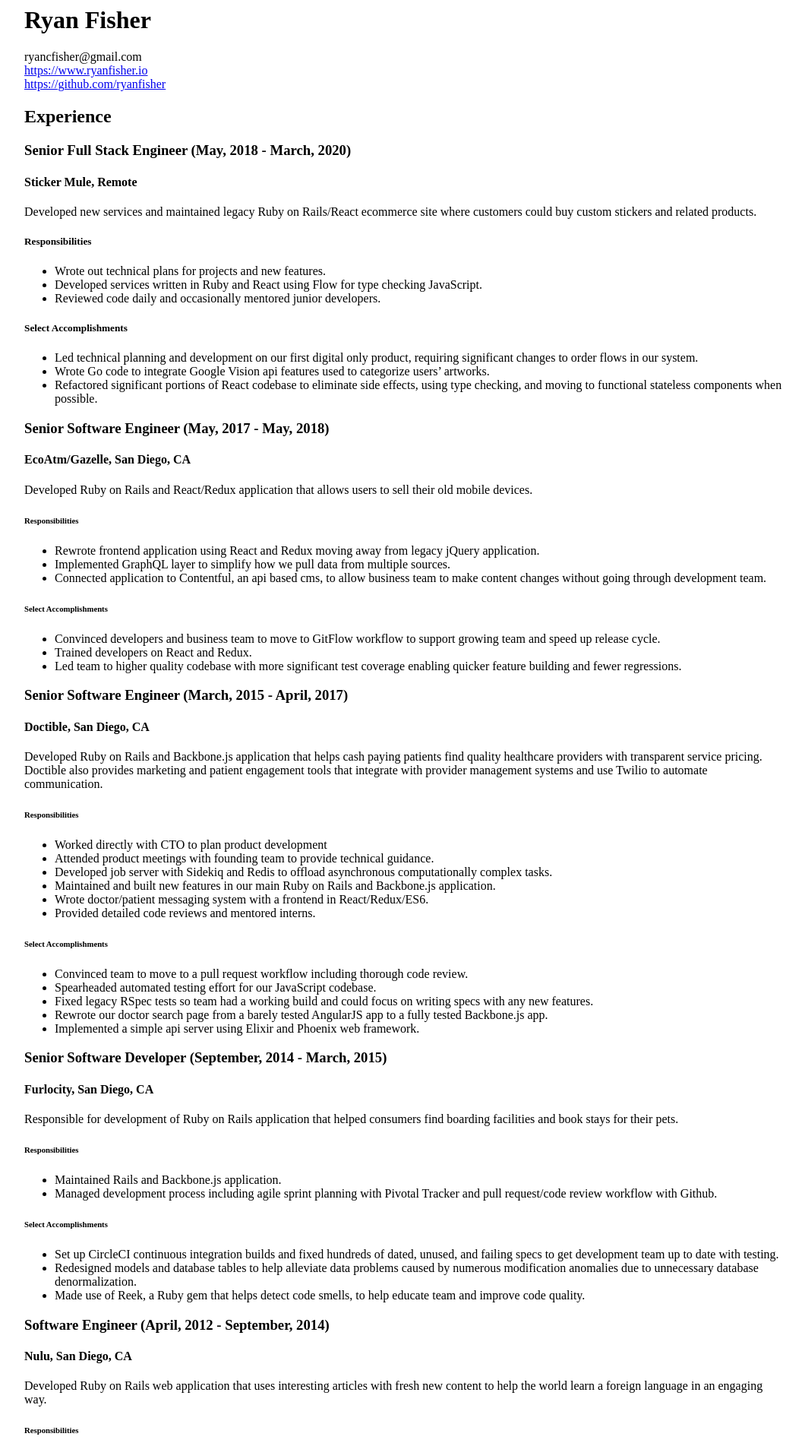
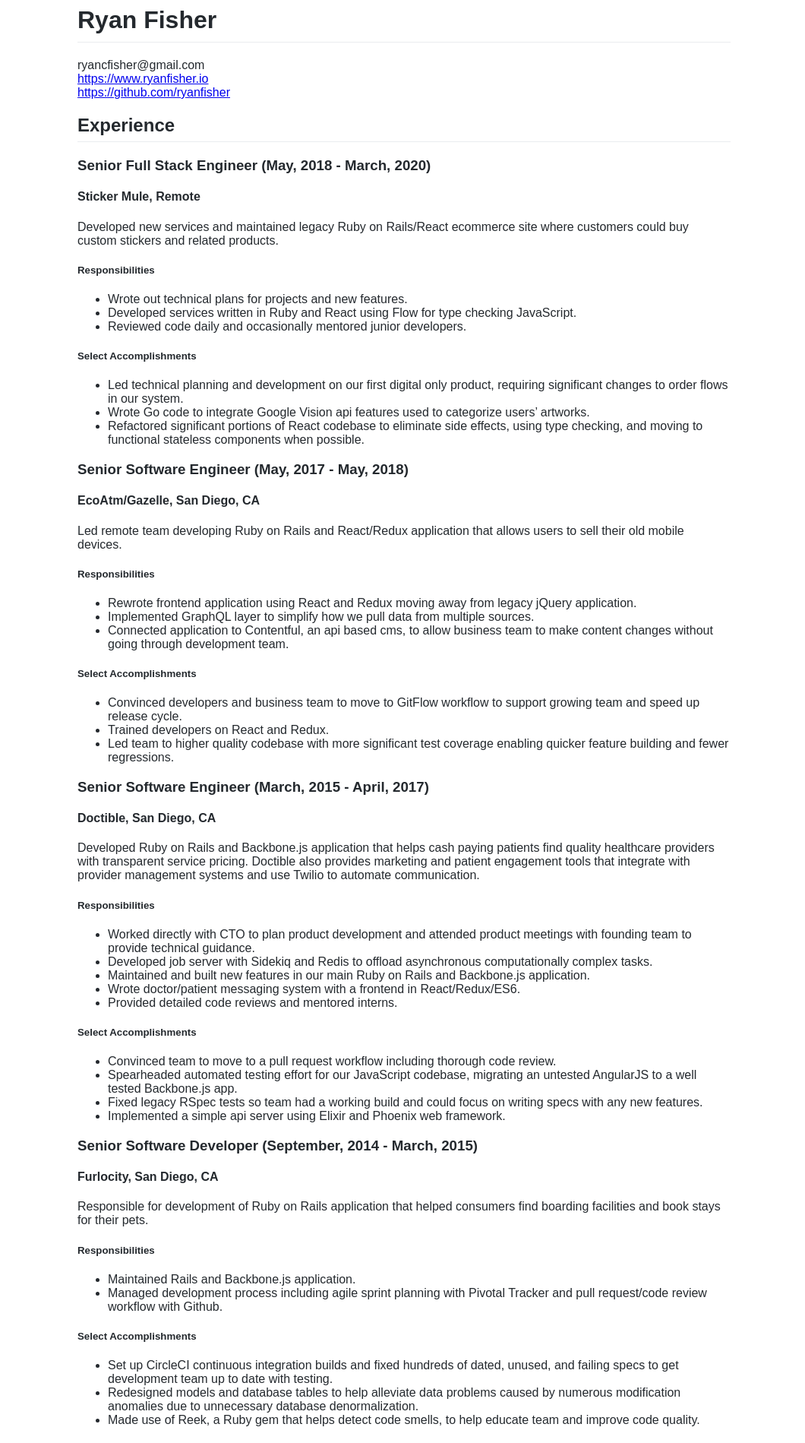
Before and after one commit to ryanfisher/ryanfisher.io, a Jekyll site: the page built from resume.md, in a window 1280 px wide. Shown: the top 1899 px of the page at 76% size, without its empty margins (108-1168 px from the left). Built offline with Jekyll 4.4.1, drawn with Linux system fonts in a browser that asks for light colours; some of the changed text lies outside the part shown.

Commit message:
Update and fix formatting

```diff
--- a/_layouts/resume.html
+++ b/_layouts/resume.html
@@ -5,8 +5,16 @@
     </title>
     <style>
       .container {
-        max-width: 1000px;
+        max-width: 860px;
         margin: 0 auto;
+
+        color: #24292e;
+        font-family: Arial, sans-serif;
+      }
+
+      h1, h2 {
+        border-bottom: 1px solid #eaecef;
+        padding-bottom: .3em;
       }
     </style>
     <link rel="shortcut icon" type="image/x-icon" href="/assets/images/einstein.jpg">
--- a/resume.md
+++ b/resume.md
@@ -29,14 +29,14 @@
 ### Senior Software Engineer (May, 2017 - May, 2018)
 #### EcoAtm/Gazelle, San Diego, CA
 
-Developed Ruby on Rails and React/Redux application that allows users to sell their old mobile devices.
+Led remote team developing Ruby on Rails and React/Redux application that allows users to sell their old mobile devices.
 
-###### Responsibilities
+##### Responsibilities
 - Rewrote frontend application using React and Redux moving away from legacy jQuery application.
 - Implemented GraphQL layer to simplify how we pull data from multiple sources.
 - Connected application to Contentful, an api based cms, to allow business team to make content changes without going through development team.
 
-###### Select Accomplishments
+##### Select Accomplishments
 - Convinced developers and business team to move to GitFlow workflow to support growing team and speed up release cycle.
 - Trained developers on React and Redux.
 - Led team to higher quality codebase with more significant test coverage enabling quicker feature building and fewer regressions.
@@ -46,19 +46,17 @@
 
 Developed Ruby on Rails and Backbone.js application that helps cash paying patients find quality healthcare providers with transparent service pricing. Doctible also provides marketing and patient engagement tools that integrate with provider management systems and use Twilio to automate communication.
 
-###### Responsibilities
-- Worked directly with CTO to plan product development
-- Attended product meetings with founding team to provide technical guidance.
+##### Responsibilities
+- Worked directly with CTO to plan product development and attended product meetings with founding team to provide technical guidance.
 - Developed job server with Sidekiq and Redis to offload asynchronous computationally complex tasks.
 - Maintained and built new features in our main Ruby on Rails and Backbone.js application.
 - Wrote doctor/patient messaging system with a frontend in React/Redux/ES6.
 - Provided detailed code reviews and mentored interns.
 
-###### Select Accomplishments
+##### Select Accomplishments
 - Convinced team to move to a pull request workflow including thorough code review.
-- Spearheaded automated testing effort for our JavaScript codebase.
+- Spearheaded automated testing effort for our JavaScript codebase, migrating an untested AngularJS to a well tested Backbone.js app.
 - Fixed legacy RSpec tests so team had a working build and could focus on writing specs with any new features.
-- Rewrote our doctor search page from a barely tested AngularJS app to a fully tested Backbone.js app.
 - Implemented a simple api server using Elixir and Phoenix web framework.
 
 ### Senior Software Developer (September, 2014 - March, 2015)
@@ -66,11 +64,11 @@
 
 Responsible for development of Ruby on Rails application that helped consumers find boarding facilities and book stays for their pets.
 
-###### Responsibilities
+##### Responsibilities
 - Maintained Rails and Backbone.js application.
 - Managed development process including agile sprint planning with Pivotal Tracker and pull request/code review workflow with Github.
 
-###### Select Accomplishments
+##### Select Accomplishments
 - Set up CircleCI continuous integration builds and fixed hundreds of dated, unused, and failing specs to get development team up to date with testing.
 - Redesigned models and database tables to help alleviate data problems caused by numerous modification anomalies due to unnecessary database denormalization.
 - Made use of Reek, a Ruby gem that helps detect code smells, to help educate team and improve code quality.
@@ -119,11 +117,11 @@
 
 #### Knowledgable and Currently Using Frequently
 
-Elixir, Phoenix, Elm, PostgreSQL
+Elixir, Phoenix, PostgreSQL
 
 #### Knowledgable
 
-Google Analytics, Mixpanel, CircleCI, Gitlab, MySQL, DataMapper, Nginx, Google Cloud Storage, Sidekiq, Redis, Delayed Job, Digital Ocean
+Google Analytics, Mixpanel, CircleCI, Gitlab, MySQL, DataMapper, Nginx, Google Cloud Storage, Sidekiq, Redis, Elm, Delayed Job, Digital Ocean
 
 #### Other Interests
 
```
Also changed, not shown: other parts of resume.md (+3 -3 lines).
